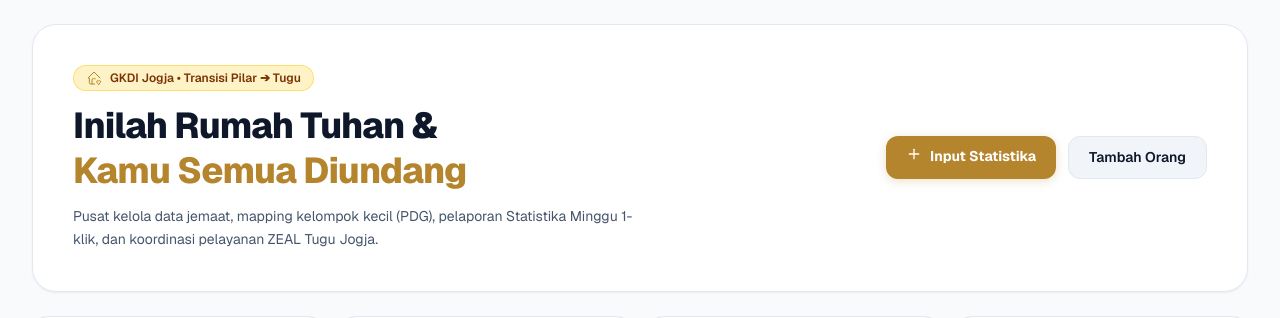
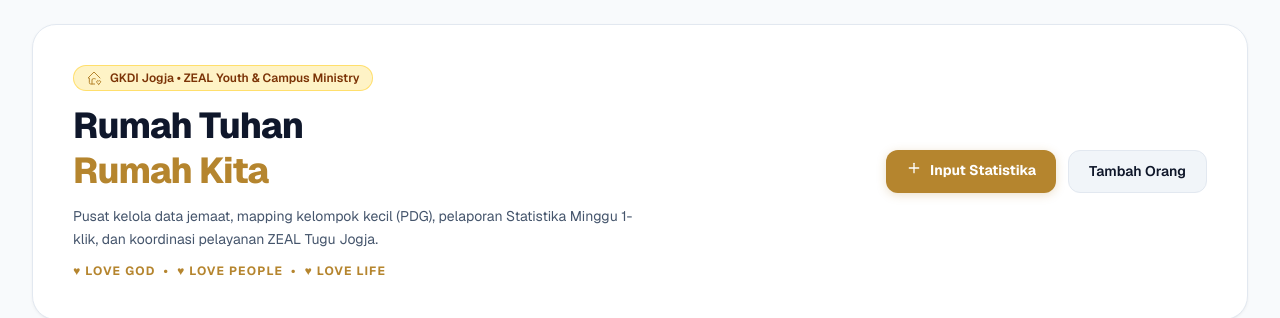
Before and after one commit to agadape/Zeal_pilar, a Next.js app: page / in a window 1280 px wide. Shown: the part 138-456 px from the top of the page. Built offline with nearby package versions, Linux system fonts and the light colour scheme; no server answers; the database is empty.

Commit message:
fix: update mottos - ZEAL 'Love God Love People Love Life' + GKDI church 'Rumah Tuhan Rumah Kita' in dashboard and README

```diff
--- a/src/components/DashboardView.tsx
+++ b/src/components/DashboardView.tsx
@@ -46,14 +46,17 @@
           <div className="space-y-3">
             <div className="inline-flex items-center space-x-2 px-3 py-1 rounded-full bg-amber-100 border border-amber-300/60 text-xs font-semibold text-amber-900">
               <IconHomeHeart className="w-4 h-4 text-[#b5852e]" stroke={1.5} />
-              <span>GKDI Jogja • Transisi Pilar ➔ Tugu</span>
+              <span>GKDI Jogja • ZEAL Youth & Campus Ministry</span>
             </div>
             <h1 className="text-2xl sm:text-4xl font-extrabold tracking-tight text-slate-900 leading-tight">
-              Inilah Rumah Tuhan &<br />
-              <span className="text-[#b5852e]">Kamu Semua Diundang</span>
+              Rumah Tuhan <br />
+              <span className="text-[#b5852e]">Rumah Kita</span>
             </h1>
             <p className="text-slate-600 text-sm max-w-xl leading-relaxed font-normal">
               Pusat kelola data jemaat, mapping kelompok kecil (PDG), pelaporan Statistika Minggu 1-klik, dan koordinasi pelayanan ZEAL Tugu Jogja.
+            </p>
+            <p className="text-xs font-bold text-[#b5852e] tracking-widest uppercase">
+              ♥ Love God &nbsp;•&nbsp; ♥ Love People &nbsp;•&nbsp; ♥ Love Life
             </p>
           </div>
 
```
Also changed, not shown: 1 other file (tests, documents, lock files or other folders).
